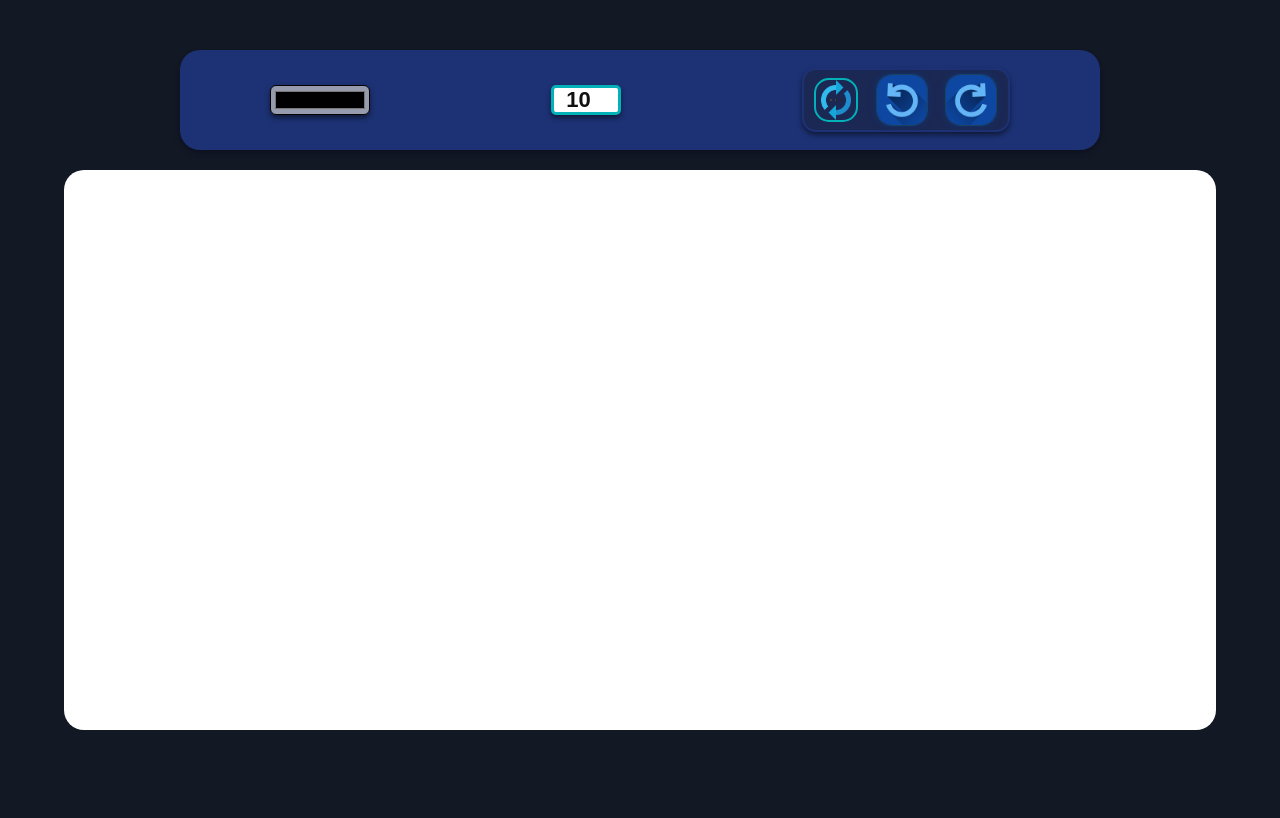
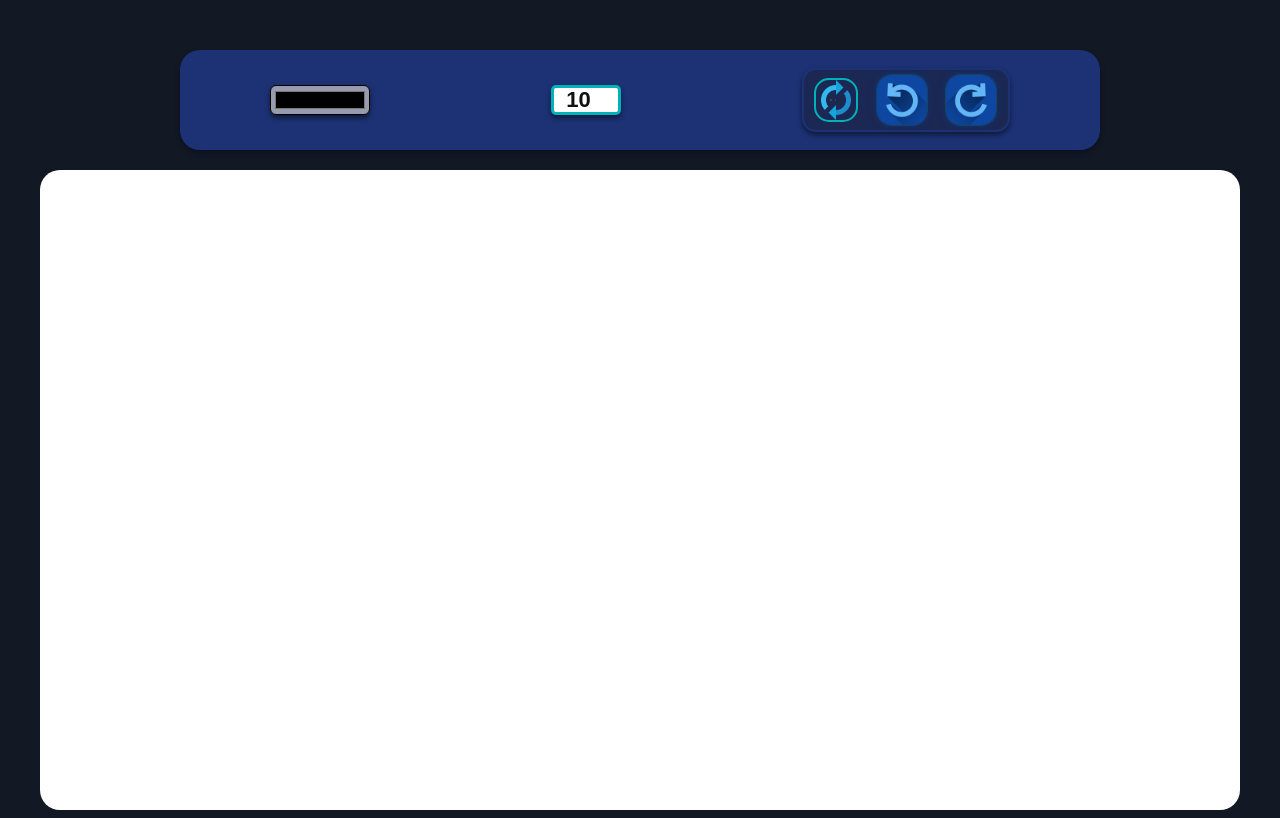
Before and after one commit to OviedoX/draw-canvas, a website built with Vite: page index.html in a window 1280 px wide. Built offline with nearby package versions, Linux system fonts and the light colour scheme; a web font is replaced by a local one.

Commit message:
toolbar solucionado

```diff
--- a/canvasDraw.js
+++ b/canvasDraw.js
@@ -1,8 +1,8 @@
-import mouseDown from "./helpers/mouseDown";
+import heldDown from "./helpers/heldDown";
 
 function canvasDraw(canvas, ctx) {
-  canvas.addEventListener("mousedown", mouseDown(ctx, canvas));
-  canvas.addEventListener("touchstart", mouseDown(ctx, canvas));
+  canvas.addEventListener("mousedown", heldDown(ctx, canvas));
+  canvas.addEventListener("touchstart", heldDown(ctx, canvas));
 }
 
 export default canvasDraw;
--- a/globalData.js
+++ b/globalData.js
@@ -4,7 +4,7 @@ export let DataC = {
     canvasHst: [],
     redo: [],
     saveCanvas: null,
-    mouseMoveHandler: null,
+    moveHandler: null,
     initX: null,
     initY: null,
     ctx: null,
--- a/helpers/MouseUpEvent.js
+++ /dev/null
@@ -1,9 +0,0 @@
-import mouseUp from "./mouseUp";
-import { DataC } from "../globalData";
-
-function MouseUpEvent(event) {
-  let typeEvent = event.changedTouches ? "touchmove" : "mousemove";
-  mouseUp(DataC.canvas, DataC.ctx, typeEvent);
-}
-
-export default MouseUpEvent;
--- /dev/null
+++ b/helpers/Up.js
@@ -0,0 +1,7 @@
+import { DataC } from "../globalData";
+
+const Up = (canvas, ctx, typeEvent) => {
+  canvas.removeEventListener(typeEvent, DataC.moveHandler);
+};
+
+export default Up;
--- /dev/null
+++ b/helpers/UpEvent.js
@@ -0,0 +1,9 @@
+import { DataC } from "../globalData";
+import Up from "./Up";
+
+function UpEvent(event) {
+  let typeEvent = event.changedTouches ? "touchmove" : "mousemove";
+  Up(DataC.canvas, DataC.ctx, typeEvent);
+}
+
+export default UpEvent;
--- a/helpers/captureCanvas.js
+++ b/helpers/captureCanvas.js
@@ -1,4 +1,5 @@
 function captureCanvas(canvas, context) {
+  if (!canvas.width || !canvas.height) return;
   return context.getImageData(0, 0, canvas.width, canvas.height);
 }
 
--- a/helpers/mouseMoving.js
+++ b/helpers/handlerMove.js
@@ -1,6 +1,6 @@
 import draw from "./draw";
 
-const mouseMovig = (ctx) => (event) => {
+const handlerMove = (ctx) => (event) => {
   event.preventDefault();
   let coords = event.target.getBoundingClientRect();
 
@@ -10,4 +10,4 @@ const mouseMovig = (ctx) => (event) => {
   draw(x - coords.left, y - coords.top, ctx);
 };
 
-export default mouseMovig;
+export default handlerMove;
--- a/helpers/mouseDown.js
+++ b/helpers/heldDown.js
@@ -1,10 +1,10 @@
 import { DataC } from "../globalData";
 import captureCanvas from "./captureCanvas";
 import draw from "./draw";
-import mouseMovig from "./mouseMoving";
+import handlerMove from "./handlerMove";
 
-const mouseDown = (ctx, canvas) => (event) => {
-  event.preventDefault();
+const heldDown = (ctx, canvas) => (event) => {
+  if (event.cancelable) event.preventDefault();
 
   let useEvent;
   let coords = event.target.getBoundingClientRect();
@@ -24,8 +24,8 @@ const mouseDown = (ctx, canvas) => (event) => {
   }
 
   draw(DataC.initX, DataC.initY, ctx);
-  DataC.mouseMoveHandler = mouseMovig(ctx);
-  canvas.addEventListener(useEvent, DataC.mouseMoveHandler);
+  DataC.moveHandler = handlerMove(ctx);
+  canvas.addEventListener(useEvent, DataC.moveHandler);
 };
 
-export default mouseDown;
+export default heldDown;
--- a/helpers/mouseUp.js
+++ /dev/null
@@ -1,7 +0,0 @@
-import { DataC } from "../globalData";
-
-const mouseUp = (canvas, ctx, typeEvent) => {
-  canvas.removeEventListener(typeEvent, DataC.mouseMoveHandler);
-};
-
-export default mouseUp;
--- a/helpers/resizeCanvas.js
+++ b/helpers/resizeCanvas.js
@@ -1,9 +1,8 @@
 import captureCanvas from "./captureCanvas";
 
-export function resizeViewCanvas($canvas, ctx) {
-
+export function resizeViewCanvas($canvas, ctx, respecWidth) {
   let imageData = captureCanvas($canvas, ctx);
-  $canvas.width = window.innerWidth * 0.9;
-  $canvas.height = window.innerHeight * 0.7;
+  $canvas.width = respecWidth.offsetWidth * 0.95 || window.innerWidth * 0.9;
+  $canvas.height = window.innerHeight * 0.8;
   ctx.putImageData(imageData, 0, 0);
 }
--- a/main.js
+++ b/main.js
@@ -3,29 +3,21 @@ import canvasDraw from "./canvasDraw.js";
 import ClickEventFun from "./helpers/ClickEvent.js";
 import { resizeViewCanvas } from "./helpers/resizeCanvas.js";
 import InputEvent from "./helpers/InputEvent.js";
-import MouseUpEvent from "./helpers/MouseUpEvent.js";
+import UpEvent from "./helpers/UpEvent.js";
 
 const APP = document.getElementById("app");
-
-DataC.canvas =  document.querySelector("canvas");
+DataC.canvas = document.querySelector("canvas");
 DataC.ctx = DataC.canvas.getContext("2d", { willReadFrequently: true });
 
+resizeViewCanvas(DataC.canvas, DataC.ctx, APP);
 canvasDraw(DataC.canvas, DataC.ctx);
 
-resizeViewCanvas(DataC.canvas, DataC.ctx);
-window.addEventListener("resize", () => resizeViewCanvas(DataC.canvas, DataC.ctx));
+window.addEventListener("resize", () =>
+  resizeViewCanvas(DataC.canvas, DataC.ctx, APP)
+);
 
 //delegacion de eventos
 document.addEventListener("click", ClickEventFun);
 document.addEventListener("input", InputEvent);
-document.addEventListener("mouseup", MouseUpEvent);
-document.addEventListener("touchend", MouseUpEvent)
-
-// window.matchMedia("(orientation: portrait)").addEventListener('change', event => {
-//     const portrait = event.matches;
-//     if (portrait) {
-//         console.log('sds')
-//     } else {
-//         console.log('as')
-//     }
-// })
+document.addEventListener("mouseup", UpEvent);
+document.addEventListener("touchend", UpEvent);
--- a/style.css
+++ b/style.css
@@ -46,7 +46,8 @@
 /* toolbar */
 .toolbar {
   max-width: 900px;
-  width: 90%;
+  width: 95%;
+  max-height: 100px;
   height: 100px;
   background-color: var(--primary-color);
   border-radius: 20px;
@@ -143,7 +144,6 @@ input[type="number"] {
   }
 
   .toolbar {
-    width: 95%;
     height: 80px;
   }
 
```
